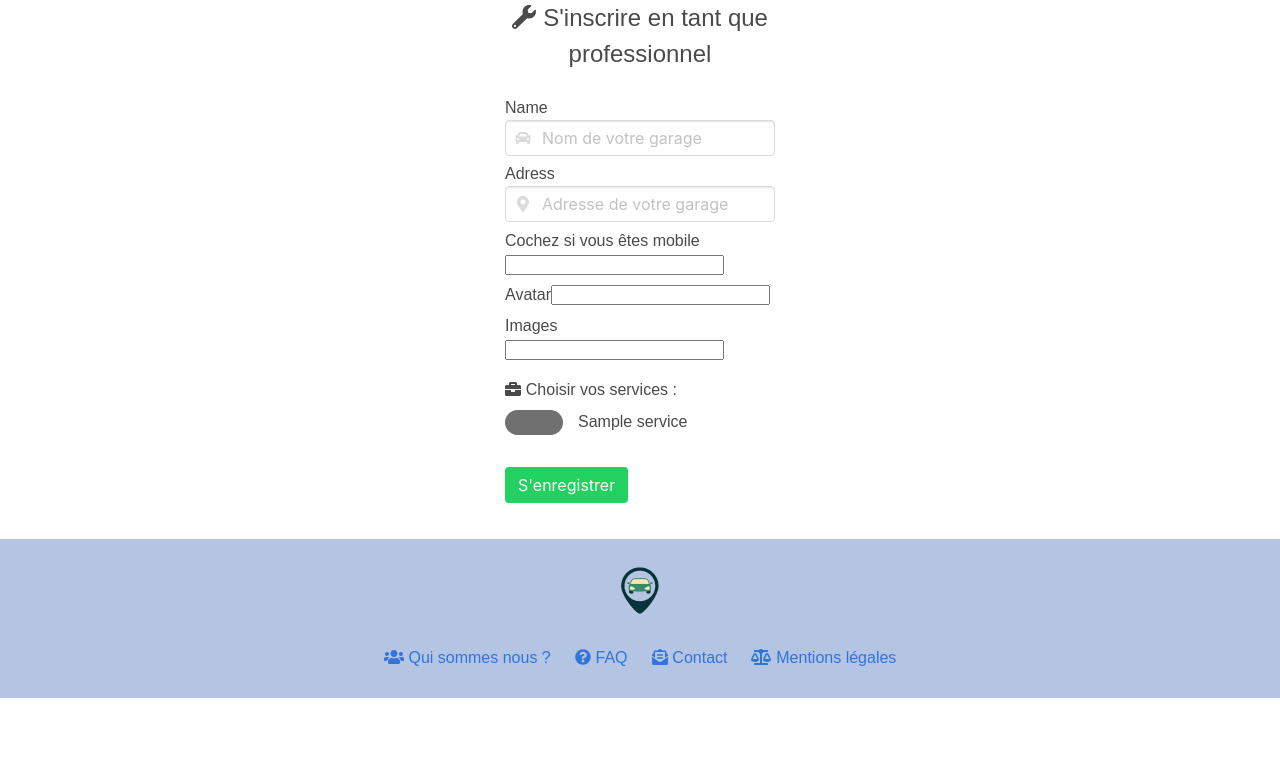
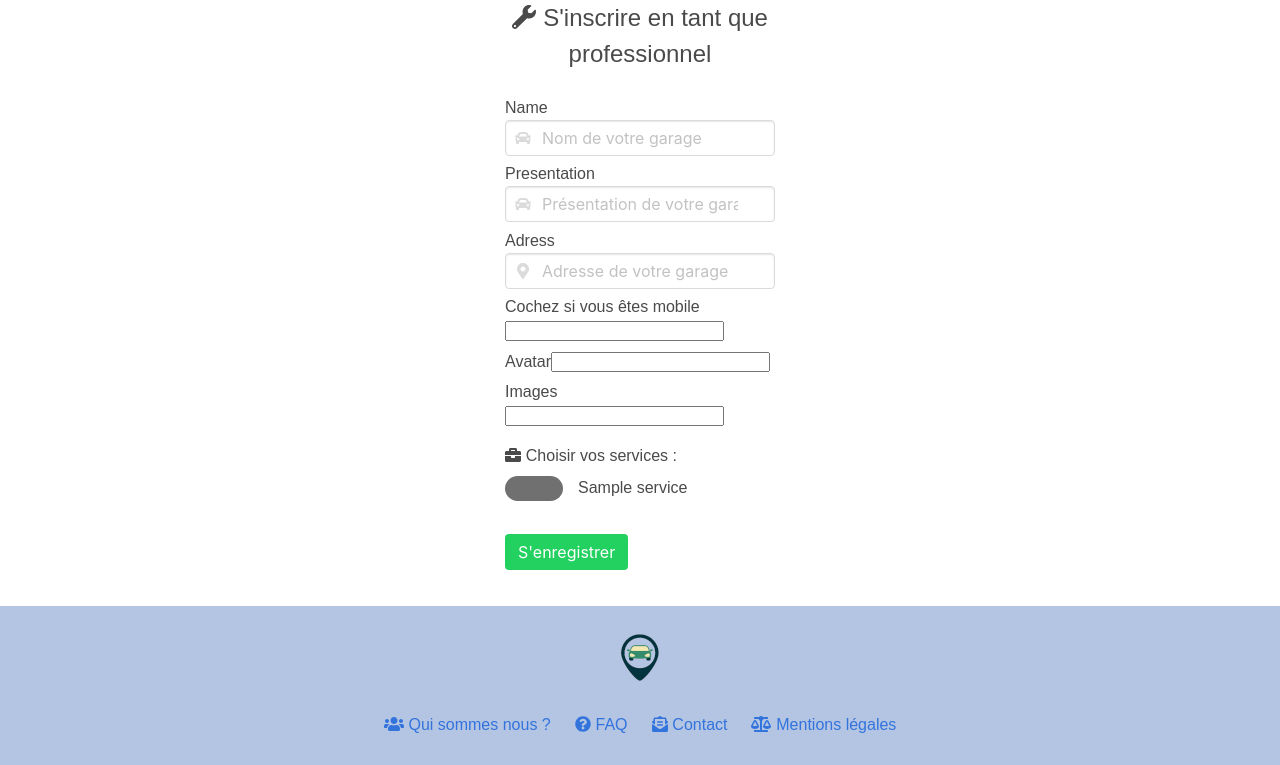
Before and after one commit to sebastien017/Allomecano, a Symfony app: template allomecano_project/templates/security/signup-garage.html.twig in a window 1280 px wide. Shown: the part 68-833 px from the top of the page. Before the commit the page ends 766 px from the top, so only its background shows below. Run offline with Twig, Linux system fonts and the light colour scheme; the template is opened without the code that fills it: most values are stand-ins (such as "Sample title", 1, 10 or a date in 2020); form fields are guessed from the names that the template uses; some libraries are stand-ins or nearby versions.

Commit message:
modif formulaire d'édition et d'inscription du garage

```diff
--- a/allomecano_project/src/Controller/MainController.php
+++ b/allomecano_project/src/Controller/MainController.php
@@ -33,9 +33,7 @@ class MainController extends AbstractController
      */
     public function showContactForm()
     {
-        return $this->render('home/contact.html.twig', [
-            'controller_name' => 'HomeController',
-        ]);
+        return $this->render('home/contact.html.twig');
     }
 
     /**
--- a/allomecano_project/src/Controller/UserController.php
+++ b/allomecano_project/src/Controller/UserController.php
@@ -292,12 +292,12 @@ class UserController extends AbstractController
 
                 $em->persist($garage);
 
+                $em->flush();
+
                 $this->addFlash(
                     'success',
                     "Inscription de votre garage terminée !"
                 );
-
-                $em->flush();
 
                 $ts->setToken(
                     new PostAuthenticationGuardToken($user, 'main', $user->getRoles())
--- a/allomecano_project/templates/security/signup-garage.html.twig
+++ b/allomecano_project/templates/security/signup-garage.html.twig
@@ -16,6 +16,16 @@
         <p>{{ form_label(formGarage.name) }}</p>
         <p class="control has-icons-left has-icons-right">
         {{ form_widget(formGarage.name, {'attr': {'placeholder': 'Nom de votre garage', 'class': 'input',}}) }}
+            <span class="icon is-small is-left">
+            <i class="fas fa-car"></i>
+        </span>
+        </p>
+    </div>
+
+    <div class="inline">
+        <p>{{ form_label(formGarage.presentation) }}</p>
+        <p class="control has-icons-left has-icons-right">
+        {{ form_widget(formGarage.presentation, {'attr': {'placeholder': 'Présentation de votre garage', 'class': 'input',}}) }}
             <span class="icon is-small is-left">
             <i class="fas fa-car"></i>
         </span>
```
Also changed, not shown: allomecano_project/src/Form/GarageType.php (+8 -0 lines), allomecano_project/templates/security/edit-garage.html.twig (+8 -3 lines), allomecano_project/public/uploads/0ad3c279b3f37f50da6c6633f852a536.jpeg (deleted), allomecano_project/public/uploads/1237795fa611d710845690a71d634802.jpeg (deleted), allomecano_project/public/uploads/717290fb44bac511f26230b521b274f6.jpeg (deleted), 1 other file.
